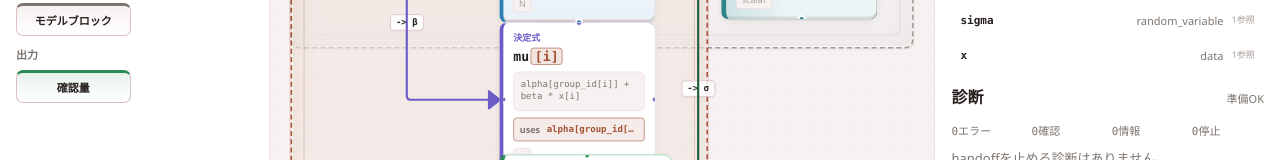
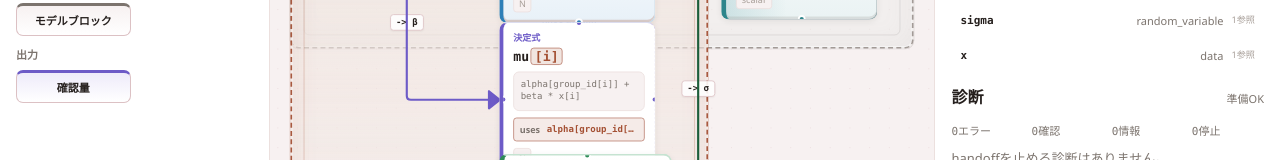
Before and after one commit to mryk814/bayes-canvas, a React (Vite) app in the folder app/: page / in a window 1280 px wide. Shown: the part 454-614 px from the top of the page. Built offline with nearby package versions, Linux system fonts and the light colour scheme.

Commit message:
fix: align derived quantity colors with deterministic nodes

```diff
--- a/app/src/styles.css
+++ b/app/src/styles.css
@@ -690,9 +690,9 @@ button:disabled {
 
 .palette-derived_quantity,
 .bayes-node-derived_quantity {
-  --node-color: var(--color-chart-3);
-  --node-bg: var(--color-success-bg);
-  --node-border: var(--color-success-bd);
+  --node-color: var(--color-chart-5);
+  --node-bg: var(--color-status-review-bg);
+  --node-border: var(--color-status-review-bd);
 }
 
 .canvas {
@@ -2567,7 +2567,7 @@ pre {
 .math-line-deterministic { border-left-color: var(--color-chart-5); }
 .math-line-likelihood { border-left-color: var(--color-chart-3); }
 .math-line-observation { border-left-color: var(--color-info-strong); }
-.math-line-query { border-left-color: var(--color-chart-3); }
+.math-line-query { border-left-color: var(--color-chart-5); }
 
 @media (max-width: 980px) {
   body {
```
